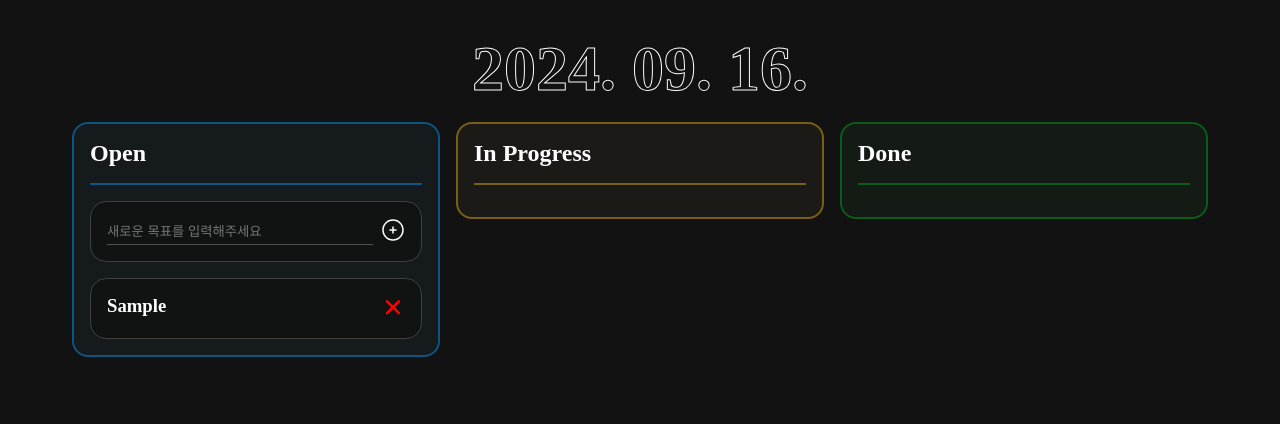
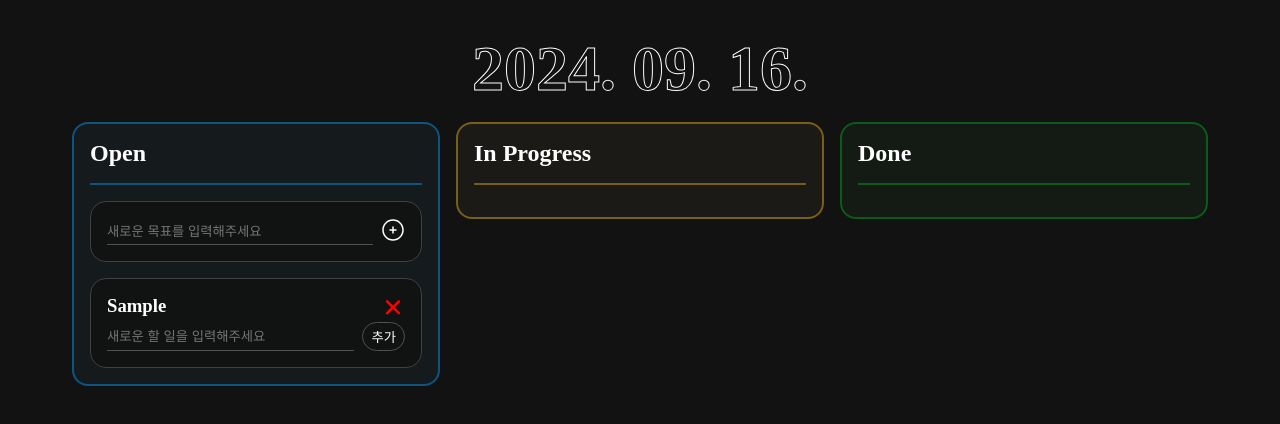
Before and after one commit to psst54/react-todo-20th, a React (Create React App) app: page / in a window 1280 px wide. Both pictures are taken after typing "Sample" into the empty fields and a click on the button 393 px from the left and 231 px from the top of the page. Shown: the top 424 px of the page. Built offline with nearby package versions, Linux system fonts and the light colour scheme.

Commit message:
feat: make Task component & addTask hook

```diff
--- a/src/components/Subject/index.js
+++ b/src/components/Subject/index.js
@@ -13,7 +13,11 @@ export default function Subject({ subject, deleteSubject, taskHooks }) {
         </button>
       </Header>
 
-      <TaskList taskList={subject.taskList} taskHooks={taskHooks} />
+      <TaskList
+        subjectId={subject.id}
+        taskList={subject.taskList}
+        taskHooks={taskHooks}
+      />
     </Container>
   );
 }
--- a/src/components/SubjectList/index.js
+++ b/src/components/SubjectList/index.js
@@ -3,7 +3,7 @@ import { useRef } from 'react';
 import { OPEN } from 'components/kanbanBoard/constants';
 import Subject from 'components/Subject';
 import AddIcon from 'assets/AddIcon';
-import { Container, Input, NewSubjectForm } from './styles';
+import { Container } from './styles';
 import { Container as SubjectContainer } from 'components/Subject/styles';
 
 export default function SubjectList({ state, subjectHooks }) {
@@ -31,14 +31,14 @@ function SubjectInput({ addSubject }) {
 
   return (
     <SubjectContainer>
-      <NewSubjectForm
+      <form
         onSubmit={(event) => {
           event.preventDefault();
           addSubject(inputRef.current.value);
           inputRef.current.value = '';
         }}
       >
-        <Input
+        <input
           ref={inputRef}
           type="text"
           placeholder="새로운 목표를 입력해주세요"
@@ -46,7 +46,7 @@ function SubjectInput({ addSubject }) {
         <button>
           <AddIcon />
         </button>
-      </NewSubjectForm>
+      </form>
     </SubjectContainer>
   );
 }
--- a/src/components/SubjectList/styles.js
+++ b/src/components/SubjectList/styles.js
@@ -5,9 +5,3 @@ export const Container = styled.ul`
   flex-direction: column;
   gap: 1rem;
 `;
-
-export const NewSubjectForm = styled.form``;
-
-export const Input = styled.input``;
-
-export const Icon = styled.button``;
--- /dev/null
+++ b/src/components/Task/index.js
@@ -0,0 +1,10 @@
+import { Container } from './styles';
+
+export default function Task({ task }) {
+  return (
+    <Container key={task.id}>
+      <input type="checkbox" checked={task.isCompleted} />
+      <p>{task.title}</p>
+    </Container>
+  );
+}
--- /dev/null
+++ b/src/components/Task/styles.js
@@ -0,0 +1,7 @@
+import styled from 'styled-components';
+
+export const Container = styled.li`
+  display: flex;
+  align-items: center;
+  gap: 0.5rem;
+`;
--- a/src/components/TaskList/index.js
+++ b/src/components/TaskList/index.js
@@ -1,5 +1,40 @@
-import { Container } from './styles';
+import { useRef } from 'react';
+import { Button, Container } from './styles';
+import Task from 'components/Task';
 
-export default function TaskList({ taskList, taskHooks }) {
-  return <Container>{taskList.map((task) => task.title)}</Container>;
+export default function TaskList({ subjectId, taskList, taskHooks }) {
+  const { addTaskToSubject } = taskHooks;
+
+  return (
+    <Container>
+      <li>
+        <TaskInput subjectId={subjectId} addTaskToSubject={addTaskToSubject} />
+      </li>
+
+      {taskList.map((task) => (
+        <Task task={task} />
+      ))}
+    </Container>
+  );
 }
+
+function TaskInput({ subjectId, addTaskToSubject }) {
+  const inputRef = useRef(null);
+
+  return (
+    <form
+      onSubmit={(event) => {
+        event.preventDefault();
+        addTaskToSubject(subjectId, inputRef.current.value);
+        inputRef.current.value = '';
+      }}
+    >
+      <input
+        ref={inputRef}
+        type="text"
+        placeholder="새로운 할 일을 입력해주세요"
+      />
+      <Button>추가</Button>
+    </form>
+  );
+}
--- a/src/components/TaskList/styles.js
+++ b/src/components/TaskList/styles.js
@@ -1,7 +1,19 @@
 import styled from 'styled-components';
+import { COLORS } from 'styles/constants';
 
 export const Container = styled.ul`
   display: flex;
   flex-direction: column;
   gap: 0.5rem;
 `;
+
+export const Button = styled.button`
+  padding: 0.25rem 0.5rem;
+
+  border: 1px solid ${COLORS.BORDER.STANDARD};
+  border-radius: 1rem;
+
+  white-space: nowrap;
+
+  cursor: pointer;
+`;
--- a/src/hooks/useSubject.js
+++ b/src/hooks/useSubject.js
@@ -19,11 +19,17 @@ export default function useSubject() {
     setSubjectList(subjectList.filter((subject) => subject.id !== subjectId));
   }
 
-  function addTaskToSubject(subjectId, newTask) {
+  function addTaskToSubject(subjectId, newTaskTitle) {
+    const newTask = {
+      id: uuidv4(),
+      title: newTaskTitle,
+      isCompleted: false,
+    };
+
     setSubjectList(
       subjectList.map((subject) =>
         subject.id === subjectId
-          ? { ...subject, tasks: [...subject.tasks, newTask] }
+          ? { ...subject, taskList: [...subject.taskList, newTask] }
           : subject
       )
     );
```
